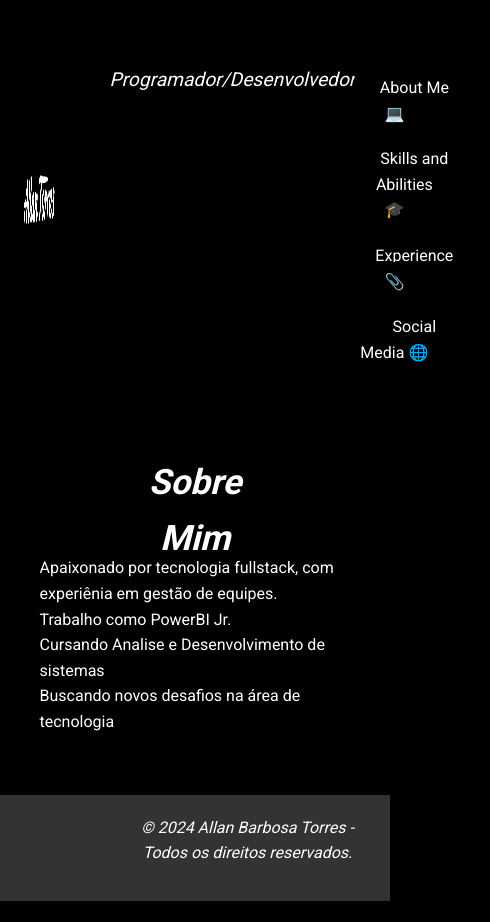
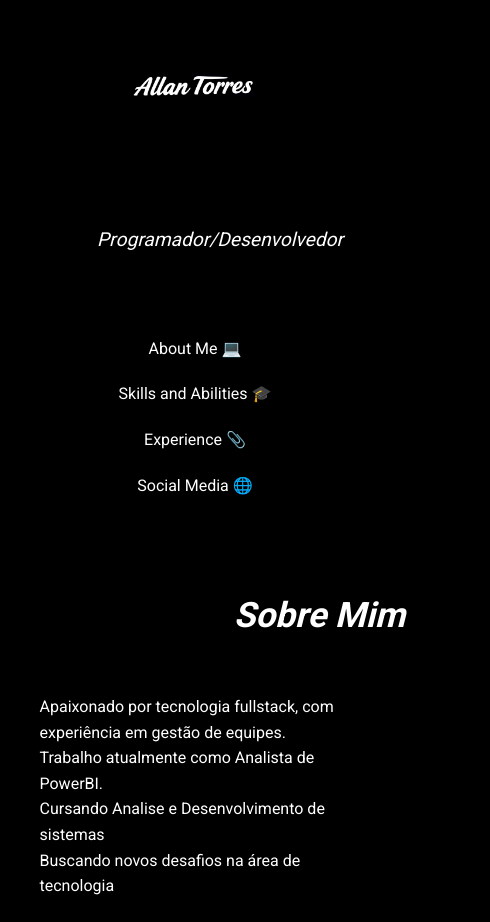
Before and after one commit to AllanBartorr/Portfolio, a plain HTML site: page index.html in a window 390 px wide. Shown: the top 922 px of the page, 490 px wide, since content can reach past the window. Before the commit the page ends 901 px from the top, so only its background shows below. Drawn offline with Linux system fonts and the light colour scheme.

Commit message:
Responsivo
Tentando deixar as páginas mais responsivo com outras telas para celular

```diff
--- a/index.html
+++ b/index.html
@@ -31,8 +31,8 @@
             <h1 class="subtitulo"> Sobre Mim  </h1>
              <div class="sobremim">
                 <ul>
-                    <li><a>Apaixonado por tecnologia fullstack, com experiênia em gestão de equipes. </a></li>
-                    <li><a>Trabalho como PowerBI Jr.</a></li>
+                    <li><a>Apaixonado por tecnologia fullstack, com experiência em gestão de equipes. </a></li>
+                    <li><a>Trabalho atualmente como Analista de PowerBI.</a></li>
                     <li><a>Cursando Analise e Desenvolvimento de sistemas </a></li>
                     <li><a>Buscando novos desafios na área de tecnologia</a></li>
                     <li><a></a></li>
--- a/style.css
+++ b/style.css
@@ -52,9 +52,6 @@
     transition: width 2.5s ease;
 }
 
-.about{
-
-}
 .progress-bar-text {
     font-size: 14px;
     padding-left: 10px;
@@ -98,7 +95,7 @@
 }
 .subtitulo{
     border-radius: 10px;
-    width: 30%;
+    width: 40%;
     height: 50px;
     margin-left: 35%;
     font-size: 35px;
@@ -221,3 +218,68 @@
     }
     50% { transform: translate(40px, 0px) }
 }
+
+.container {
+    width: 70%; /* para telas maiores */
+}
+
+@media (max-width: 768px) {
+    .container {
+        width: 90%; /* para telas menores */
+    }
+    .subtitulo{
+        width: 110%;
+        height:40%;
+    }
+    .progress-bar{
+        width: 30%;
+    }
+    .progress-container{
+        width: 30%;
+    }
+}
+.cabeca {
+    display: flex;
+    justify-content: space-between;
+    align-items: center;
+    padding: 10px 20px;
+}
+
+@media (max-width: 768px) {
+    .cabeca {
+        flex-direction: column;
+    }
+
+    .cabeca img {
+        width: 50%; /* Ajuste da largura da imagem em telas menores */
+        margin-bottom: 10px;
+    }
+}
+
+.cabeca img {
+    width: 100%;
+    max-width: 150px; /* Tamanho máximo da imagem */
+    height: auto;
+    border-radius: 20px;
+}
+
+@media (max-width: 768px) {
+    h1 {
+        font-size: 1.5em;
+    }
+
+    p {
+        font-size: 1em;
+    }
+}
+
+@media (max-width: 768px) {
+    .navbar ul {
+        flex-direction: column;
+        align-items: center;
+    }
+
+    .navbar ul li {
+        margin-bottom: 10px;
+    }
+}
```
Also changed, not shown: curriculo.html (+1 -1 lines), 1 other file.
